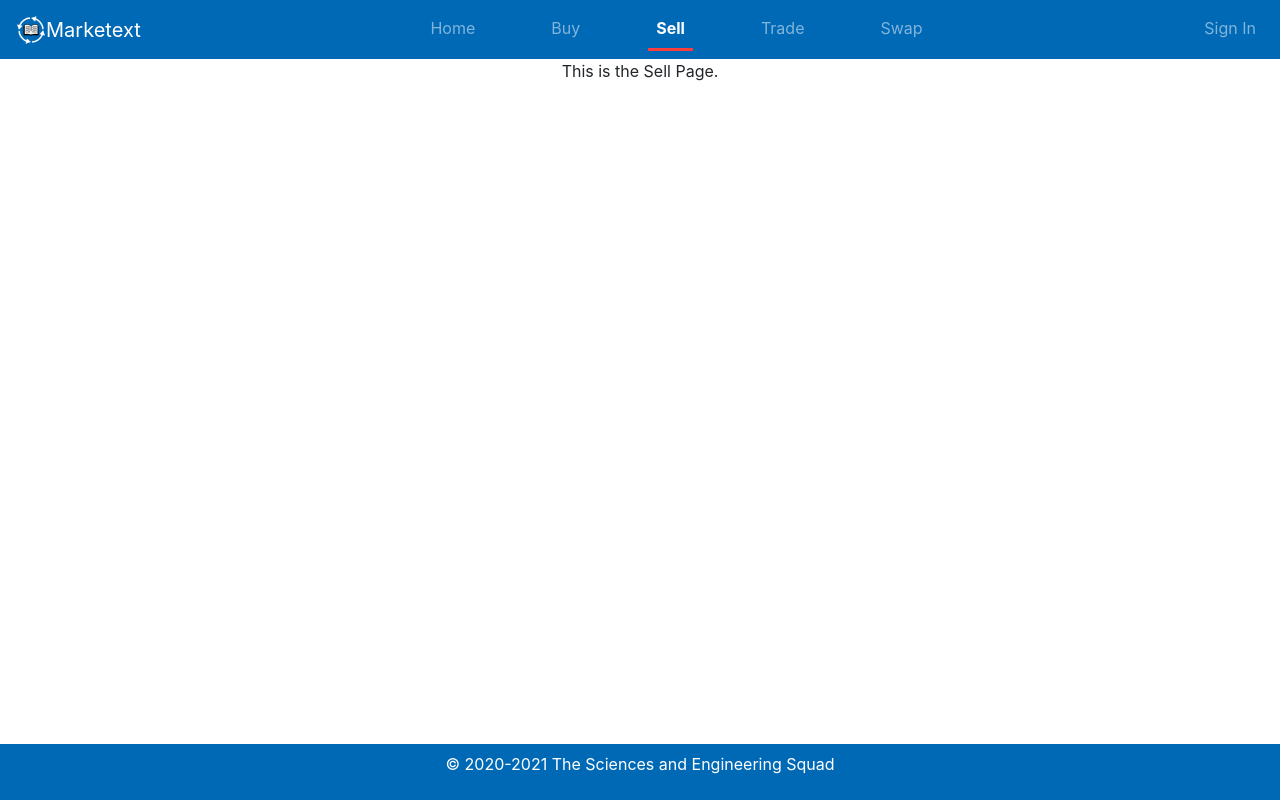
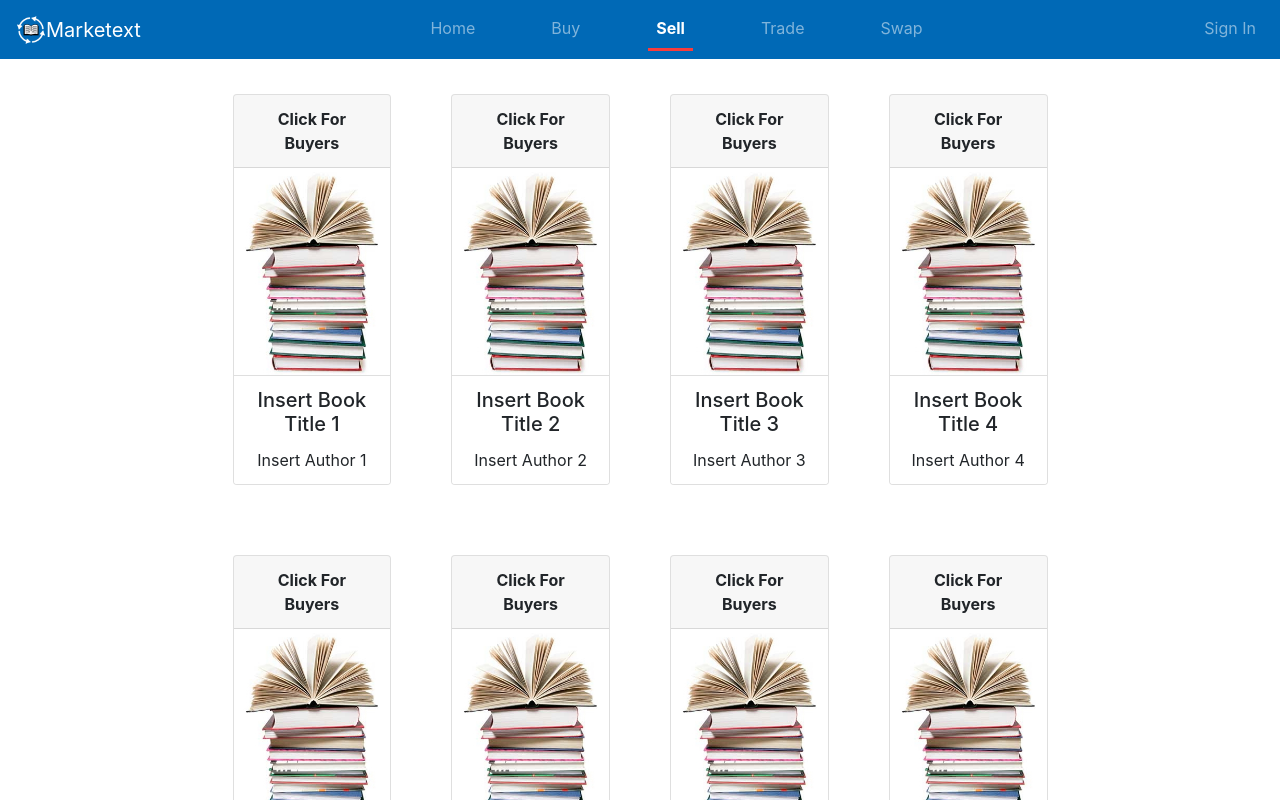
Before and after one commit to The-Sciences-and-Engineering-Squad/Marketext, a React (Create React App) app in the folder client/: page /Sell in a window 1280 px wide. Shown: the top 800 px of the page. Built offline with nearby package versions, Linux system fonts and the light colour scheme.

Commit message:
Copied Buy into Sell (Render), With Minor Text Changes

```diff
--- a/client/src/components/MainPages/Sell/Sell.css
+++ b/client/src/components/MainPages/Sell/Sell.css
@@ -0,0 +1,21 @@
+.row-resize{
+  width: 70%;
+  margin: auto;
+}
+
+.books{
+  margin-top: 25px;
+  margin-bottom: 25px;
+  margin-left: 15px;
+  margin-right: 15px;
+}
+
+.book-selection{
+  margin-top: 10px;
+  margin-bottom: 10px;
+}
+
+.book-selection:hover{
+  border-radius: 10px;
+  background-color: #C4C4C4;
+}
--- a/client/src/components/MainPages/Sell/Sell.js
+++ b/client/src/components/MainPages/Sell/Sell.js
@@ -1,12 +1,110 @@
 import React from 'react';
+import Container from 'react-bootstrap/Container';
+import Row from 'react-bootstrap/Row';
+import Col from 'react-bootstrap/Col';
+import Card from 'react-bootstrap/Card';
+import ListGroup from 'react-bootstrap/ListGroup';
+import ListGroupItem from 'react-bootstrap/ListGroupItem';
+
+import sampletextbook from '../../../public/sampletextbook.jpg'
 import './Sell.css'
 
 export default class Sell extends React.Component {
+  componentDidMount() {
+    // Insert Backend Call For Textbooks When Nothing is on Search
+    this.setState({
+      textbooks: [
+        {title: "Insert Book Title 1", author: "Insert Author 1", image: sampletextbook},
+        {title: "Insert Book Title 2", author: "Insert Author 2", image: sampletextbook},
+        {title: "Insert Book Title 3", author: "Insert Author 3", image: sampletextbook},
+        {title: "Insert Book Title 4", author: "Insert Author 4", image: sampletextbook},
+        {title: "Insert Book Title 5", author: "Insert Author 5", image: sampletextbook},
+        {title: "Insert Book Title 6", author: "Insert Author 6", image: sampletextbook},
+        {title: "Insert Book Title 7", author: "Insert Author 7", image: sampletextbook},
+        {title: "Insert Book Title 8", author: "Insert Author 8", image: sampletextbook},
+        {title: "Insert Book Title 9", author: "Insert Author 9", image: sampletextbook},
+      ]
+    });
+  }
+
+  constructor(props) {
+    super(props);
+    this.state = {
+      search: "",
+      searchTextbooks: [
+        {title: "Search Book Title 1", author: "Search Author 1", image: sampletextbook},
+        {title: "Search Book Title 2", author: "Search Author 2", image: sampletextbook},
+        {title: "Search Book Title 3", author: "Search Author 3", image: sampletextbook},
+        {title: "Search Book Title 4", author: "Search Author 4", image: sampletextbook},
+        {title: "Search Book Title 5", author: "Search Author 5", image: sampletextbook},
+        {title: "Search Book Title 6", author: "Search Author 6", image: sampletextbook},
+        {title: "Search Book Title 7", author: "Search Author 7", image: sampletextbook},
+        {title: "Search Book Title 8", author: "Search Author 8", image: sampletextbook},
+        {title: "Search Book Title 9", author: "Search Author 9", image: sampletextbook},
+      ],
+      textbooks: [],
+    };
+  }
+
+  selectedTextbook = index => (e) => {
+    e.preventDefault();
+    // Add Backend For When Textbook Is Clicked
+    console.log("clicked " + index);
+  }
+
   render() {
     return (
-      <div>
-        This is the Sell Page.
-      </div>
+      <Container fluid>
+        <Row className="row-resize">
+          { this.state.search === "" ?
+            this.state.textbooks.map((list, index) => (
+              <Col key={index} sm="6" md="4" lg="3" className="book-selection" onClick={this.selectedTextbook(index)}>
+                <Card className="text-center books">
+                  <Card.Header>
+                    <strong>
+                      Click For Buyers
+                    </strong>
+                  </Card.Header>
+                  <Card.Img src={list.image} />
+                  <ListGroup className="list-group-flush">
+                    <ListGroupItem>
+                      <Card.Title>
+                        {list.title}
+                      </Card.Title>
+                      <Card.Text>
+                        {list.author}
+                      </Card.Text>
+                    </ListGroupItem>
+                  </ListGroup>
+                </Card>
+              </Col>
+            ))
+          :
+          this.state.searchTextbooks.map((list, index) => (
+            <Col key={index} sm="6" md="4" lg="3" className="book-selection" onClick={this.selectedTextbook(index)}>
+              <Card className="text-center books">
+                <Card.Header>
+                  <strong>
+                    Click For Buyers
+                  </strong>
+                </Card.Header>
+                <Card.Img src={list.image} />
+                <ListGroup className="list-group-flush">
+                  <ListGroupItem>
+                    <Card.Title>
+                      {list.title}
+                    </Card.Title>
+                    <Card.Text>
+                      {list.author}
+                    </Card.Text>
+                  </ListGroupItem>
+                </ListGroup>
+              </Card>
+            </Col>
+          ))
+          }
+        </Row>
+      </Container>
     );
   }
 }
```
